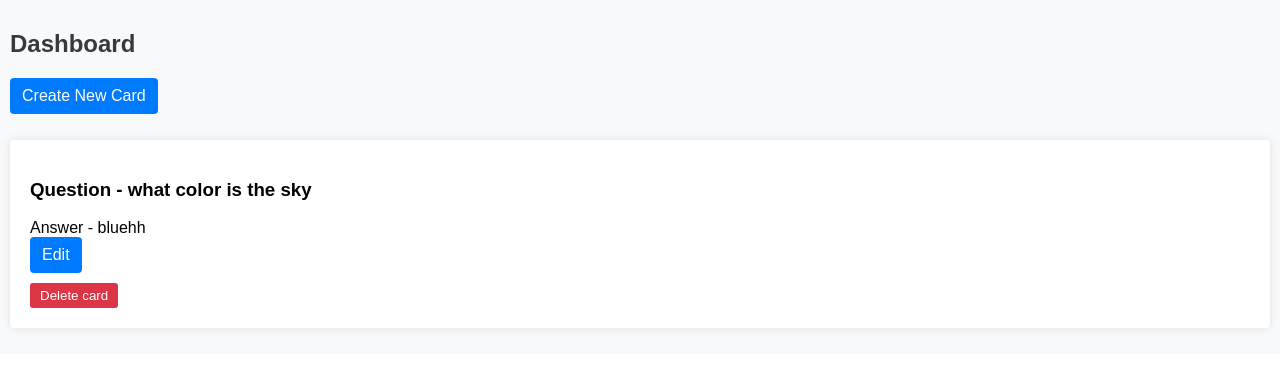
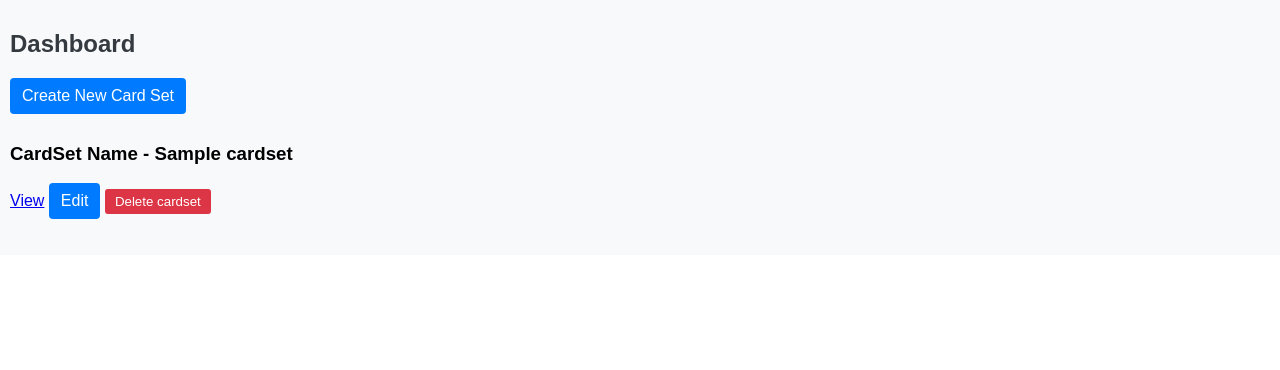
Before and after one commit to yueyue-z/studysnap, a Django app: page /cards/dashboard/ in a window 1280 px wide. Shown: the part 66-436 px from the top of the page. Run offline with Django 4.2, Linux system fonts and the light colour scheme; a user stored in the database is signed in; data comes from the database, SQL or seed files in the repository; tables that the repository leaves empty hold one stand-in row (values such as "Sample post").

Commit message:
Updates with code for making card sets.

```diff
--- a/main_code/cards/models.py
+++ b/main_code/cards/models.py
@@ -2,36 +2,12 @@
 
 from django.db import models
 
-NUM_BOXES = 5
-BOXES = range(1, NUM_BOXES + 1)
-
-# class QuizSet(models.Model):
-#     teacher = models.ForeignKey('auth.User', on_delete=models.CASCADE)
-#     title = models.CharField(max_length=100)
-#     date_created = models.DateTimeField(auto_now_add=True)
-
-#     def __str__(self):
-#         return self.title
+class CardSet(models.Model):
+    name = models.CharField(max_length=100)
 
 class Card(models.Model): # database model ORM
     #quiz_set = models.ForeignKey(QuizSet, on_delete=models.CASCADE, null=True, blank=True)
+    card_set = models.ForeignKey(CardSet, on_delete=models.CASCADE, related_name='cards', null=True)
     question = models.CharField(max_length=100)
     answer = models.CharField(max_length=100)
-    box = models.IntegerField(
-        choices=zip(BOXES, BOXES),
-        default=BOXES[0],
-    )
     date_created = models.DateTimeField(auto_now_add=True)
-
-
-    def move(self, solved):
-        new_box = self.box + 1 if solved else BOXES[0]
-
-        if new_box in BOXES:
-            self.box = new_box
-            self.save()
-
-        return self
-
-    def __str__(self):
-        return self.question
--- a/main_code/cards/templates/cards/card_list.html
+++ b/main_code/cards/templates/cards/card_list.html
@@ -10,7 +10,7 @@
     {% for card in card_list %}
         <!-- <h3>🗃 {{ card.box }} Box</h3> -->
         {% ifchanged %}
-        <h3>🗃 {{ card.box | ordinal }} Box</h3>
+
     {% endifchanged %}
     {% include "cards/card.html" %}
     {% endfor %}
--- a/main_code/cards/templates/cards/dashboard.html
+++ b/main_code/cards/templates/cards/dashboard.html
@@ -10,25 +10,23 @@
   <link rel="stylesheet" type="text/css" href="{% static 'styles.css' %}">
 </head>
 
-
 <body>
-  <div id="dashboard"> <!-- Add this line -->
+  <div id="dashboard">
     <h2>Dashboard</h2>
-    <a href="{% url 'cards:card-create' %}" class="btn btn-primary dashboard-btn">Create New Card</a>
+    <a href="{% url 'cards:cardset-create' %}" class="btn btn-primary dashboard-btn">Create New Card Set</a>
     <ul class="dashboard-list">
-      {% for card in cards %}
-        <li class="dashboard-card">
-          <h3>Question -  {{ card.question }}</h3>
-          <p>Answer -  {{ card.answer }}</p>
-          <p><a href="{% url 'cards:card-update' pk=card.pk %}" class="dashboard-edit">Edit</a></p>
-
-          <form method="post" action="{% url 'cards:card-delete' card.pk %}" class="dashboard-delete">
+      {% for cardset in cardsets %}
+        <li class="dashboard-cardset">
+          <h3>CardSet Name -  {{ cardset.name }}</h3>
+          <a href="{% url 'cards:cardset-detail' pk=cardset.pk %}">View</a>
+          <a href="{% url 'cards:cardset-update' pk=cardset.pk %}" class="dashboard-edit">Edit</a>
+          <form method="post" action="{% url 'cards:cardset-delete' cardset.pk %}" class="dashboard-delete">
               {% csrf_token %}
-              <input type="submit" value="Delete card">
+              <input type="submit" value="Delete cardset">
           </form>
         </li>
       {% empty %}
-        <li>No cards yet.</li>
+        <li>No cardsets yet.</li>
       {% endfor %}
     </ul>
   </div>
--- a/main_code/cards/urls.py
+++ b/main_code/cards/urls.py
@@ -8,9 +8,15 @@ urlpatterns = [
     path("new/", views.CardCreateView.as_view(), name="card-create"),
     path("edit/<int:pk>", views.CardUpdateView.as_view(), name="card-update"),
     path("view-question/<int:pk>",views.card_question_view,name="card-question"),
-    path("box/<int:box_num>",views.BoxView.as_view(),name='box'),
     path("dashboard/",views.DashboardView.as_view(),name="dashboard"),
     path('delete/<int:pk>', views.CardDeleteView.as_view(), name='card-delete'),
     path("", views.CardListView.as_view()),
+    # Add these paths for the CardSet views
+    path("cardset/", views.CardSetListView.as_view(), name="cardset-list"),
+    path("cardset/new/", views.CardSetCreateView.as_view(), name="cardset-create"),
+    path("cardset/edit/<int:pk>", views.CardSetUpdateView.as_view(), name="cardset-update"),
+    path("cardset/<int:pk>", views.CardSetDetailView.as_view(), name="cardset-detail"),
+    path("cardset/delete/<int:pk>", views.CardSetDeleteView.as_view(), name="cardset-delete"),
+    path("cardset/<int:cardset_id>/new/", views.CardCreateView.as_view(), name="card-create"),
 
 ]
--- a/main_code/cards/views.py
+++ b/main_code/cards/views.py
@@ -1,55 +1,76 @@
 # cards/views.py
-from django.urls import reverse_lazy
+from django.urls import reverse_lazy,reverse
 from django.contrib.auth.mixins import LoginRequiredMixin
-import random
-from django.views.generic import ListView, CreateView,UpdateView,DeleteView
+from django.views.generic import ListView, CreateView, UpdateView, DeleteView, DetailView
 from django.shortcuts import get_object_or_404, redirect, render
+from .models import Card, CardSet
 from .forms import CardCheckForm
-from .models import Card # add QuizSet
 
-class CardListView(ListView):
+class CardSetListView(LoginRequiredMixin, ListView):
+    model = CardSet
+    queryset = CardSet.objects.all()
+    template_name = 'cards/cardset_list.html'  # Path to your CardSet list template
+    context_object_name = 'cardsets'  # Name of the variable to be used in the template
+
+class CardSetCreateView(LoginRequiredMixin, CreateView):
+    model = CardSet
+    fields = ["name"]
+    success_url = reverse_lazy("cards:cardset-list")
+
+class CardSetUpdateView(LoginRequiredMixin, UpdateView):
+    model = CardSet
+    fields = ["name"]
+    success_url = reverse_lazy("cards:cardset-list")
+
+class CardSetDeleteView(LoginRequiredMixin, DeleteView):
+    model = CardSet
+    success_url = reverse_lazy('cards:cardset-list')
+
+class CardSetDetailView(LoginRequiredMixin, DetailView):
+    model = CardSet
+    template_name = 'cards/cardset_detail.html'  # Path to your CardSet detail template
+    context_object_name = 'cardset'  # Name of the variable to be used in the template
+
+class CardListView(LoginRequiredMixin, ListView):
     model = Card
     queryset = Card.objects.all()
 
 class CardCreateView(LoginRequiredMixin, CreateView):
     login_url = "/accounts/login/"
     redirect_field_name = "redirected_to"
-     # doesnt matter cause we have a dashboard redirect in accounts
     model = Card
-    fields = ["question", "answer", "box"]
+    fields = ["question", "answer"]  # remove card_set from here
+
+    def form_valid(self, form):
+        form.instance.card_set = get_object_or_404(CardSet, id=self.kwargs['cardset_id'])
+        return super().form_valid(form)
+
+    def get_success_url(self):
+        return reverse("cards:cardset-detail", kwargs={'pk': self.kwargs['cardset_id']})
+
+
+class CardUpdateView(LoginRequiredMixin, UpdateView):
+    model = Card
+    fields = ["question", "answer", "card_set"]
     success_url = reverse_lazy("cards:dashboard")
 
-class CardUpdateView(LoginRequiredMixin, UpdateView):
-    login_url = "/accounts/login/"
-    model = Card
-    fields = ["question", "answer", "box"]
-    success_url = reverse_lazy("cards:dashboard")
-
-
-class BoxView(CardListView):
-    template_name = 'cards/box.html'
-    form_class = CardCheckForm
-
 class DashboardView(LoginRequiredMixin, ListView):
-    login_url = "/accounts/login/"
-    redirect_field_name = "redirected_to"
-    model = Card
-    template_name = 'cards/dashboard.html'  # Set the correct path to your template
-    context_object_name = 'cards'  # Name of the variable to be used in the template
+    model = CardSet  # Changed from Card to CardSet
+    template_name = 'cards/dashboard.html'
+    context_object_name = 'cardsets'  # Changed from 'cards' to 'cardsets'
 
 class CardDeleteView(LoginRequiredMixin, DeleteView):
     model = Card
     success_url = reverse_lazy('cards:dashboard')
 
+def card_question_view(request, pk):
+    card = Card.objects.get(id=pk)
+    return render(request, 'question_card.html', {'card': card})
+
+
     def get_queryset(self):
         return self.model.objects.all()
 
-    def get_context_data(self, **kwargs):
-        context = super().get_context_data(**kwargs)
-        context['box_number'] = self.kwargs['box_num']
-        if self.object_list:
-            context["check_card"] = random.choice(self.object_list)
-        return context
 
     # def post(self, request, *args, **kwargs):
     #     form = self.form_class(request.POST)
@@ -58,8 +79,3 @@ class CardDeleteView(LoginRequiredMixin, DeleteView):
     #         card.move(form.cleaned_data["solved"])
 
     #     return redirect(request.META.get("HTTP_REFERER"))
-
-
-def card_question_view(request, pk):
-    card = Card.objects.get(id=pk)
-    return render(request, 'question_card.html', {'card': card})
```
Also changed, not shown: main_code/accounts/templates/accounts/registeer.html (added, +18 -0 lines), main_code/cards/templates/cards/box.html (deleted, +0 -13 lines), main_code/cards/templates/cards/box_links.html (deleted, +0 -9 lines), main_code/cards/templates/cards/cardset_detail.html (added, +22 -0 lines), main_code/cards/templates/cards/cardset_form.html (added, +10 -0 lines), main_code/cards/templates/cards/cardset_list.html (added, +11 -0 lines), main_code/cards/templatetags/cards_tags.py (deleted, +0 -20 lines), main_code/cards/migrations/0002_remove_card_box.py (added), main_code/cards/migrations/0003_cardset_card_card_set.py (added).
